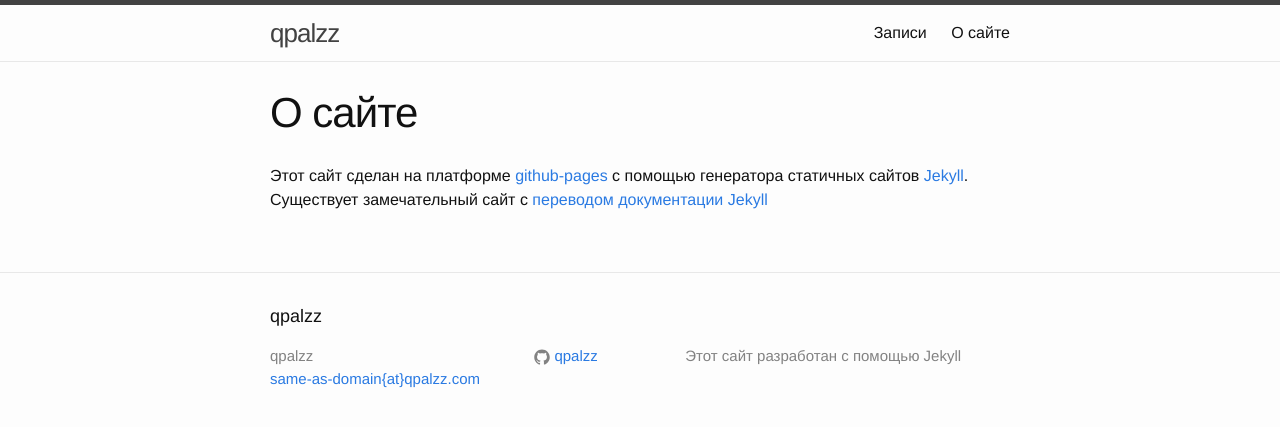
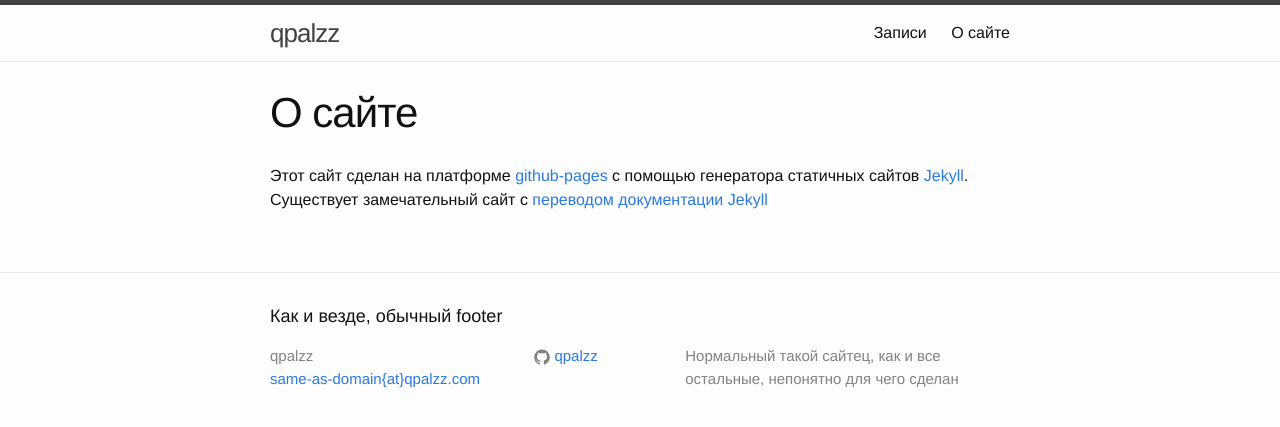
Before and after one commit to qpalzz/qpalzz.github.io, a Jekyll site: the page built from about.md, in a window 1280 px wide. Shown: the top 427 px of the page. Built offline with Jekyll 4.4.1, drawn with Linux system fonts in a browser that asks for light colours.

Commit message:
layout updated

```diff
--- a/_config.yml
+++ b/_config.yml
@@ -12,7 +12,8 @@ permalink: pretty
 title: qpalzz
 email: same-as-domain{at}qpalzz.com
 description: > # this means to ignore newlines until "baseurl:"
-  Этот сайт разработан с помощью Jekyll
+  Нормальный такой сайтец, как и все остальные,
+  непонятно для чего сделан
 baseurl: "" # the subpath of your site, e.g. /blog
 url: "http://qpalzz.com" # the base hostname & protocol for your site
 github_username:  qpalzz
--- a/_includes/footer.html
+++ b/_includes/footer.html
@@ -2,7 +2,7 @@
 
   <div class="wrapper">
 
-    <h2 class="footer-heading">{{ site.title }}</h2>
+    <h2 class="footer-heading">Как и везде, обычный footer</h2>
 
     <div class="footer-col-wrapper">
       <div class="footer-col footer-col-1">
```
